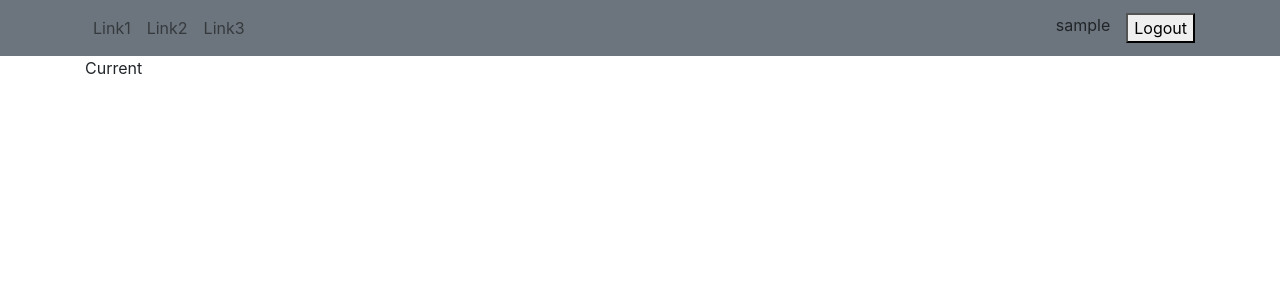
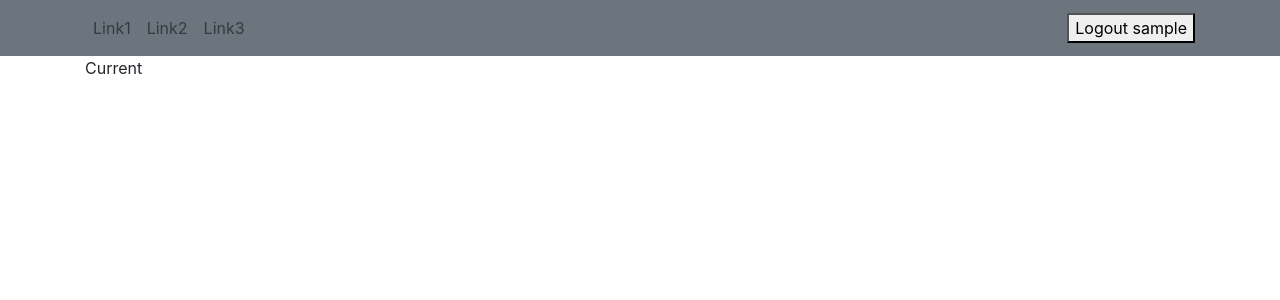
Before and after one commit to ballingj/django-authenticate, a Django app: page /current/ in a window 1280 px wide. Shown: the top 300 px of the page. Run offline with Django 5.2, Linux system fonts and the light colour scheme; the visitor is signed in with stand-in values (Sample User, id 1); some libraries are stand-ins or nearby versions.

Commit message:
added requirements.txt

```diff
--- a/todo/templates/todo/base.html
+++ b/todo/templates/todo/base.html
@@ -39,13 +39,10 @@
 
     <ul class="navbar-nav ml-auto">
       {% if user.is_authenticated %}
-      <li class="nav-item mr-3">
-        {{ user.username }}
-      </li>
       <li class="nav-item">
         <form action="{% url 'logoutuser' %}" method="POST">
           {% csrf_token %}
-          <button type="submit">Logout</button>
+          <button type="submit">Logout {{ user.username }}</button>
         </form>
       </li>
 
```
